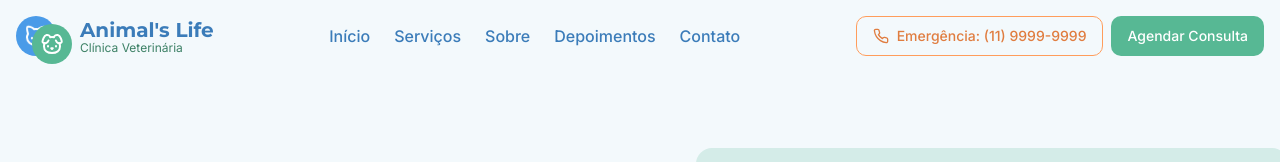
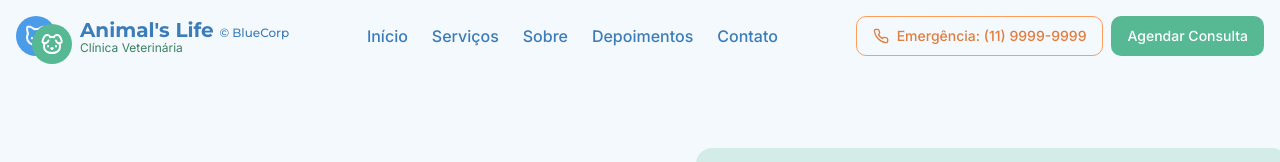
Before and after one commit to BSantos-tech/pet-palace-ideas, a React (Vite) app: page / in a window 1280 px wide. Shown: the top 162 px of the page. Built offline with nearby package versions, Linux system fonts and the light colour scheme.

Commit message:
Add copyright to header title
Add "BlueCorp" copyright to the header title.

```diff
--- a/src/components/layout/Navbar.tsx
+++ b/src/components/layout/Navbar.tsx
@@ -34,7 +34,7 @@ const Navbar: React.FC = () => {
             </div>
           </div>
           <div className="ml-4">
-            <h1 className="font-display font-bold text-xl text-vet-blue-dark">Animal's Life</h1>
+            <h1 className="font-display font-bold text-xl text-vet-blue-dark">Animal's Life <span className="text-xs font-normal text-vet-blue-dark">© BlueCorp</span></h1>
             <p className="text-xs text-vet-green-dark -mt-1">Clínica Veterinária</p>
           </div>
         </a>
```
